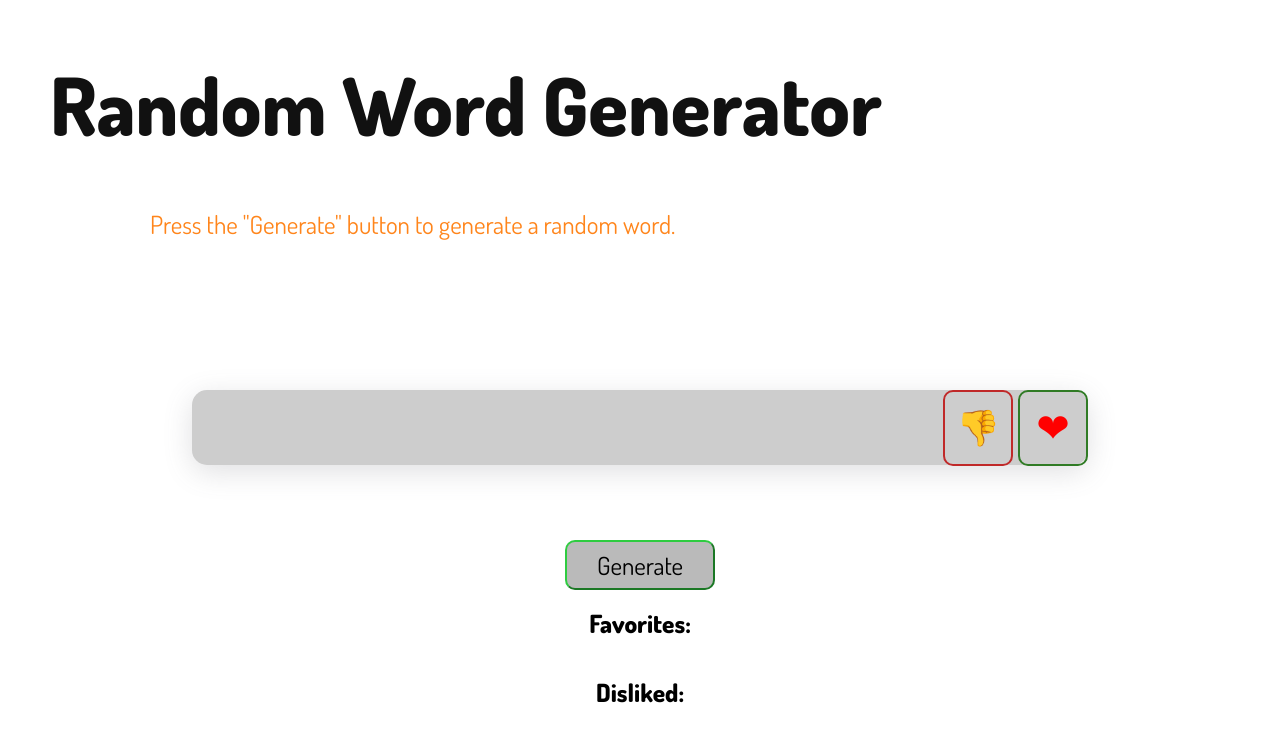
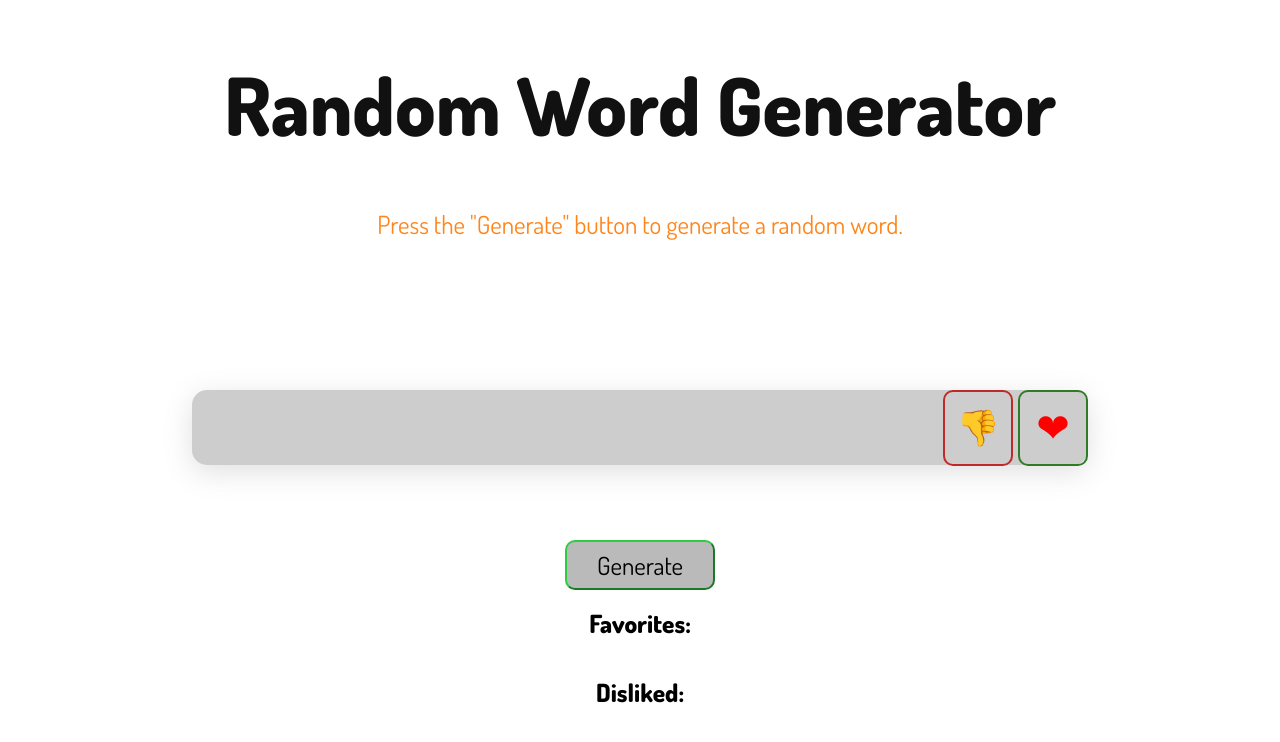
Before and after one commit to VicDosya/random-name-gen-reactjs, a React (Create React App) app: page / in a window 1280 px wide. Shown: the top 742 px of the page. Built offline with nearby package versions, Linux system fonts and the light colour scheme.

Commit message:
Align the title to the center

```diff
--- a/src/components/ButtonGen.js
+++ b/src/components/ButtonGen.js
@@ -1,6 +1,6 @@
 import { React, useState } from 'react'
 import styles from './ButtonGen.module.css';
-import randomWords from 'random-words';
+import randomWords from 'random-words'; //npm package
 import Badges from './Badges';
 
 //number constants
--- a/src/components/ButtonGen.module.css
+++ b/src/components/ButtonGen.module.css
@@ -1,7 +1,6 @@
 .titleContainer {
   font-family: 'Dosis', sans-serif;
-    margin-left: 50px;
-    margin-top: 50px;
+  text-align: center;
 }
 
 .mainTitle {
@@ -11,8 +10,7 @@
 
 .descriptionContainer {
   font-family: 'Dosis', sans-serif;
-    margin-left: 150px;
-    margin-top: 50px;
+  text-align: center;
 }
 
 .mainDescription {
@@ -94,6 +92,7 @@
   background-color: rgba(255, 255, 255, 0.2);
   cursor: pointer;
 }
+
 .dislikeButton:active {
   background-color: rgba(126, 126, 126, 0.2);
 }
@@ -103,27 +102,31 @@
   text-align: center;
   margin: 0 auto;
 }
+
 .errorText {
   font-size: 30px;
   color: rgb(232, 42, 42);
 }
 
-  @media only screen and (max-width: 1200px){
+@media only screen and (max-width: 1200px) {
   .titleContainer {
     width: 100%;
     text-align: center;
     margin-left: 0px;
     margin-top: 0px;
   }
+
   .mainTitle {
     font-size: 50px;
   }
+
   .descriptionContainer {
     width: 100%;
     text-align: center;
     margin-left: 0px;
     margin-top: 0px;
   }
+
   .mainDescription {
     font-size: 20px;
   }
@@ -138,6 +141,7 @@
     font-size: 30px;
     padding-right: 65px;
   }
+
   .favoriteWords {
     font-size: 25px;
     line-height: 45px;
```
Lines whose indentation alone changed are shown as unchanged.
